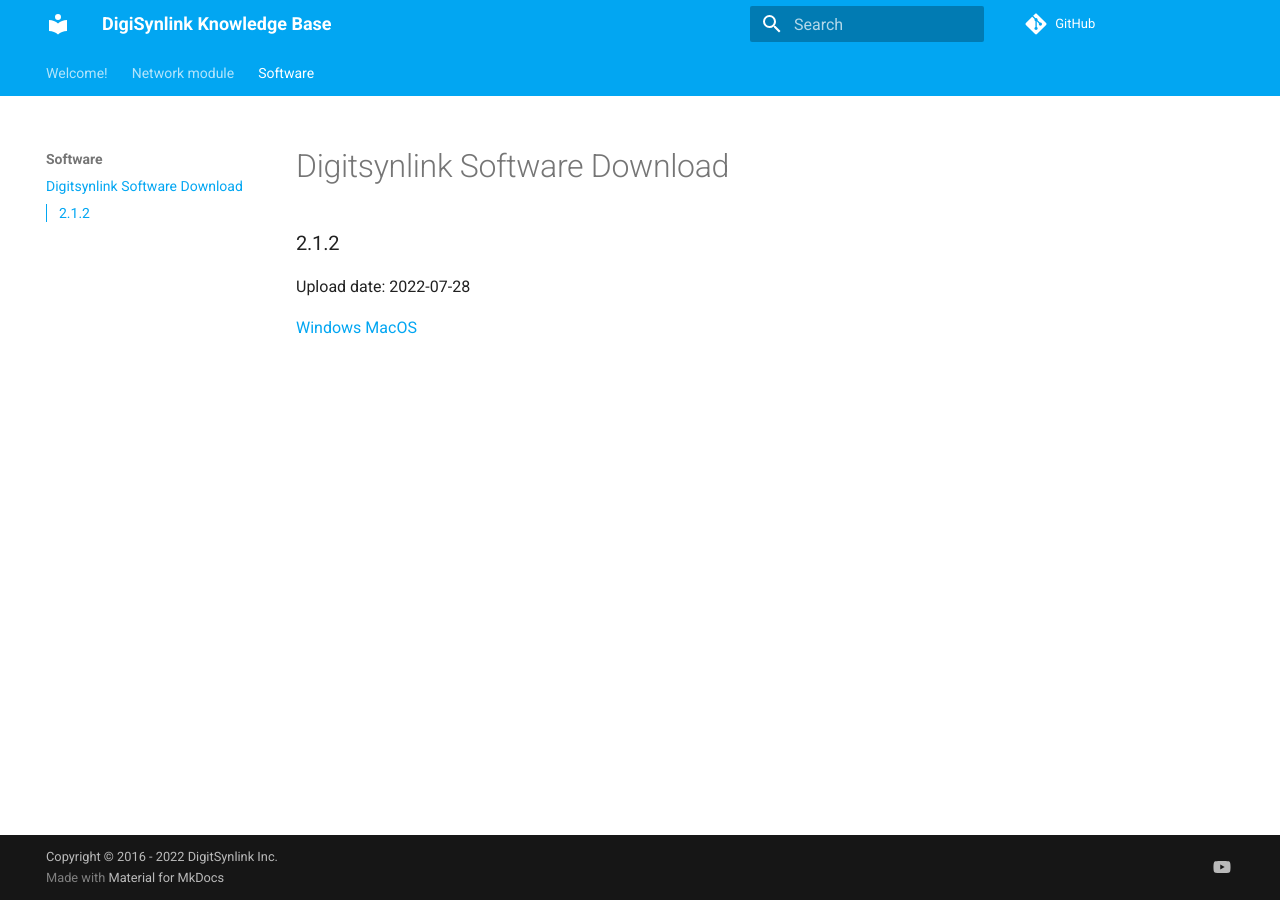
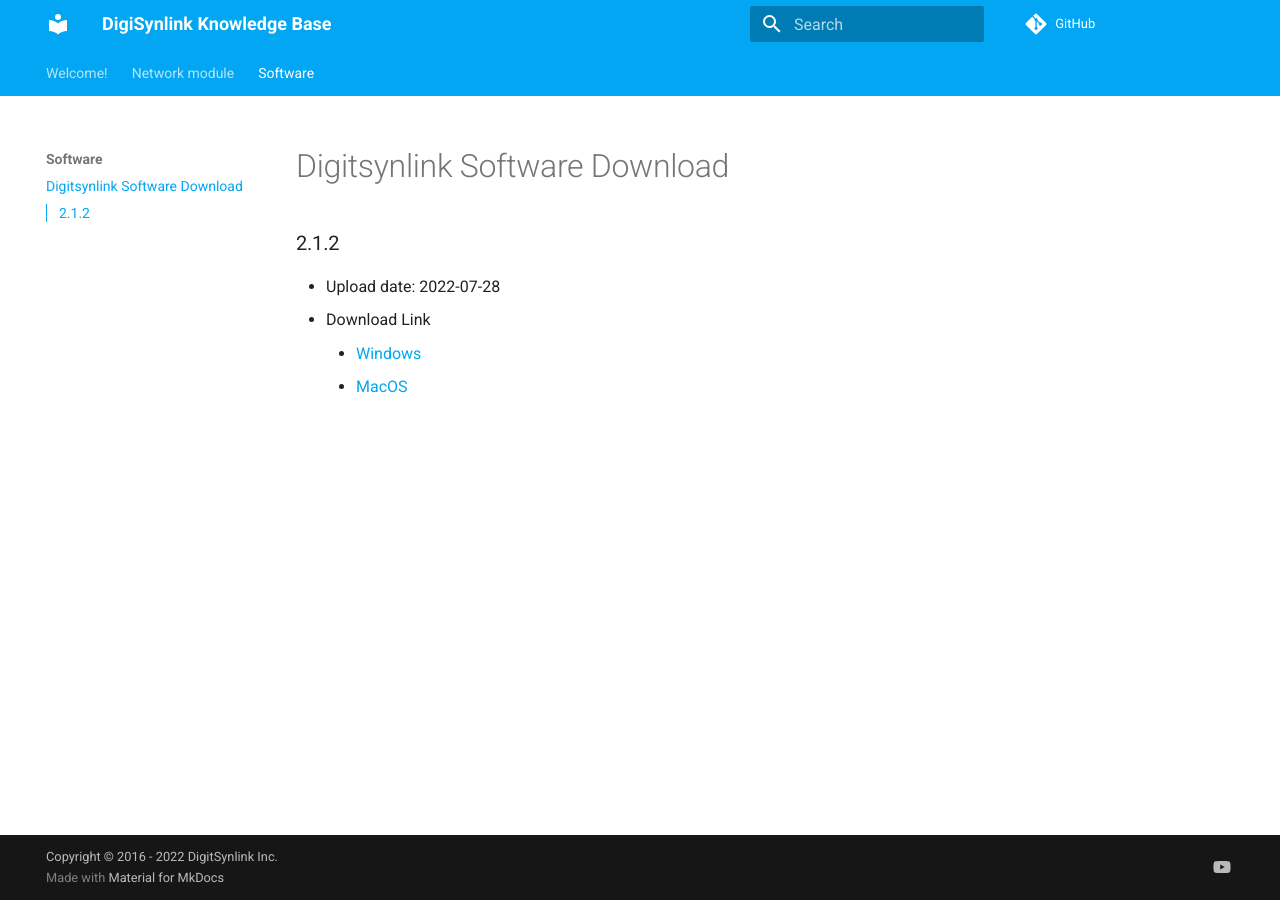
Before and after one commit to DigiSynlink/docs, an MkDocs documentation site: the page built from docs/software/digitsynlink.md, in a window 1280 px wide. Built offline with MkDocs 1.6.1 and Material for MkDocs 9.7.7, drawn with Linux system fonts in a browser that asks for light colours; comment, search, counter and statistics services are not loaded.

```diff
--- a/docs/software/digitsynlink.md
+++ b/docs/software/digitsynlink.md
@@ -4,7 +4,7 @@ title: Digitsynlink Software Download
 
 ### 2.1.2
 
-Upload date: 2022-07-28
-
-[Windows](https://static.wirecat.net/digitsynlink/DigisynLink-2.1.2-en_64bit.exe)
-[MacOS](https://static.wirecat.net/digitsynlink/DigitsynLink-2.1.2-en.dmg)
+- Upload date: 2022-07-28
+- Download Link
+    - [Windows](https://static.wirecat.net/digitsynlink/DigisynLink-2.1.2-en_64bit.exe)
+    - [MacOS](https://static.wirecat.net/digitsynlink/DigitsynLink-2.1.2-en.dmg)
```
Also changed, not shown: README.md (added, +16 -0 lines), 1 other file.
